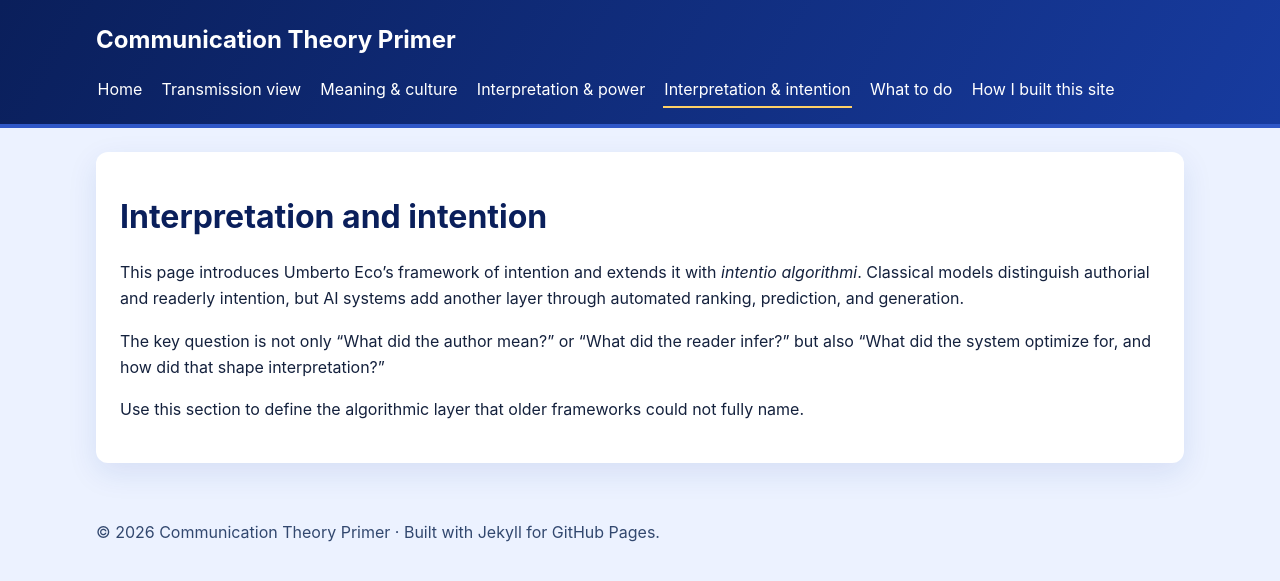
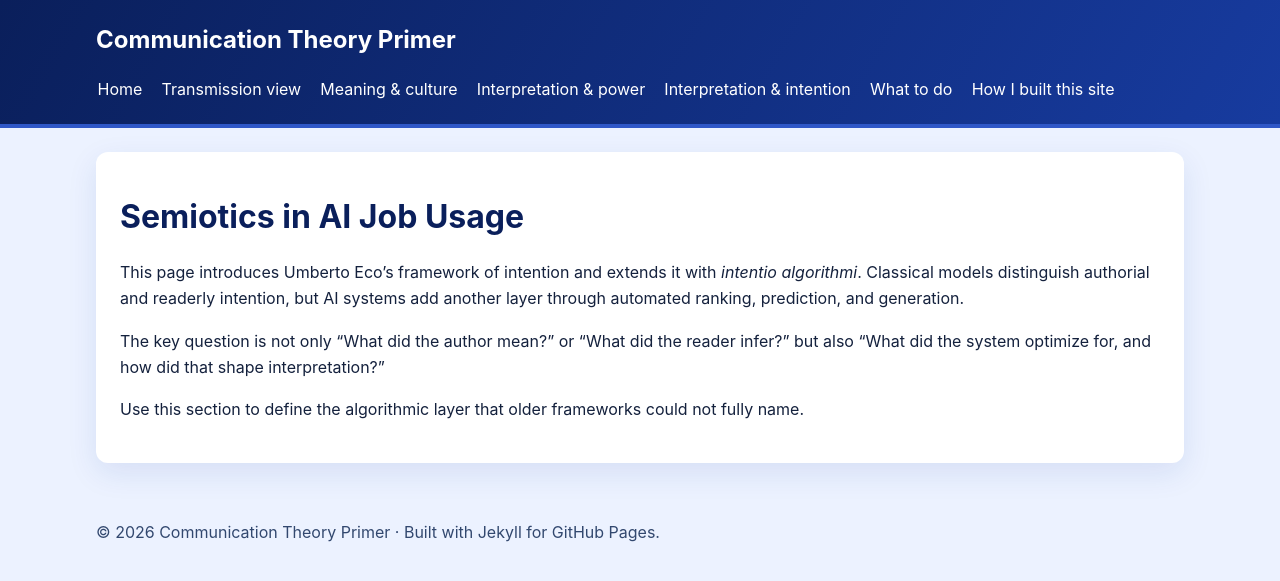
Before and after one commit to bryngrant/comm-primer, a Jekyll site: the page built from Semiotics.md, in a window 1280 px wide. Shown: the top 581 px of the page. Built offline with Jekyll 4.4.1, drawn with Linux system fonts in a browser that asks for light colours.

Commit message:
Rename page to 'Semiotics' and update permalink
Updated the title and permalink for the Semiotics page, reflecting a shift in focus.

```diff
--- a/Semiotics.md
+++ b/Semiotics.md
@@ -1,10 +1,10 @@
 ---
 layout: default
-title: Interpretation and intention
-permalink: /interpretation-and-intention/
+title: Semiotics
+permalink: /Semiotics/
 ---
 
-# Interpretation and intention
+# Semiotics in AI Job Usage
 
 This page introduces Umberto Eco’s framework of intention and extends it with *intentio algorithmi*. Classical models distinguish authorial and readerly intention, but AI systems add another layer through automated ranking, prediction, and generation.
 
```
